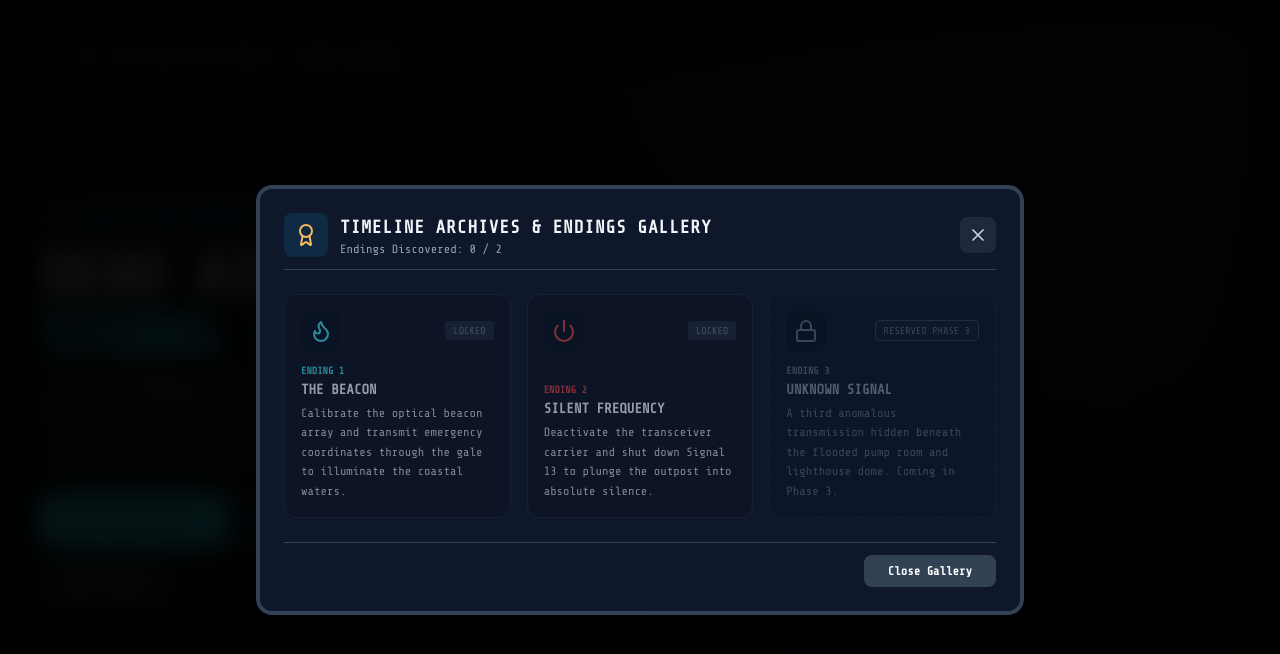
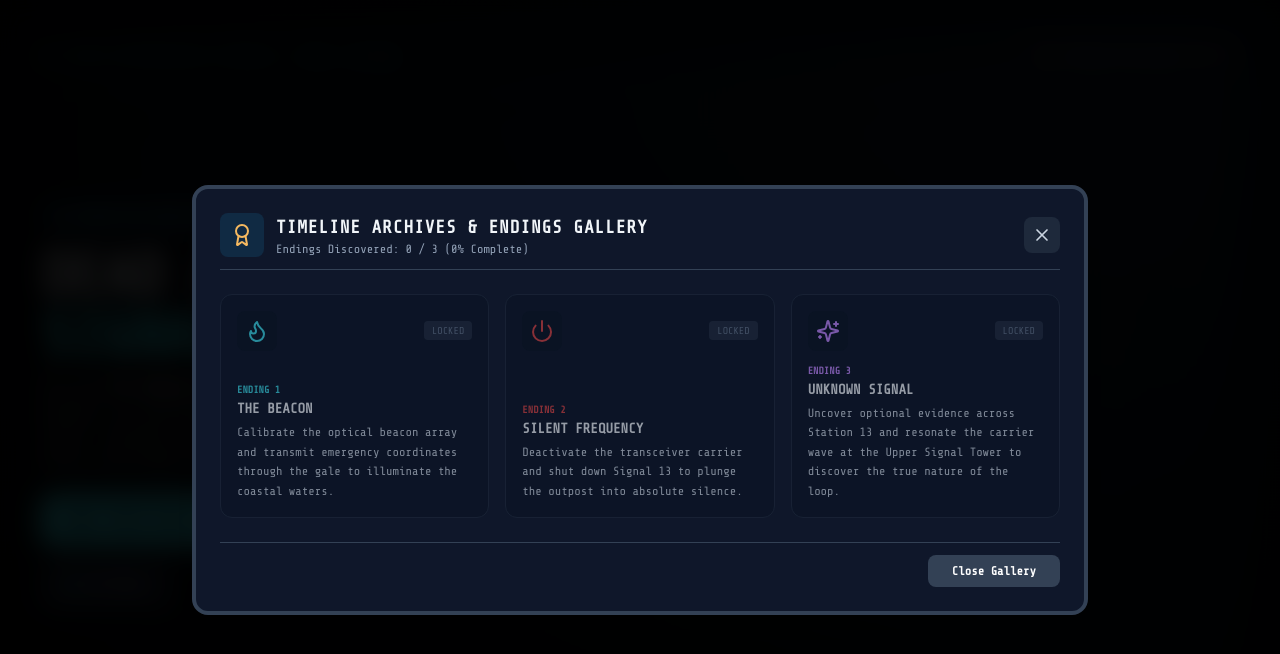
Before and after one commit to rhedenpadilla/station-13, a React (Vite) app: page / in a window 1280 px wide. Both pictures are taken after a click on the button "ENDINGS GALLERY". Shown: the top 654 px of the page. Built offline with nearby package versions, Linux system fonts and the light colour scheme.

Commit message:
feat(ui): update Endings Gallery to display all 3 ending cards and completion tracker

```diff
--- a/src/components/GameUI/EndingsGalleryModal.tsx
+++ b/src/components/GameUI/EndingsGalleryModal.tsx
@@ -1,5 +1,5 @@
 import { useGameState } from '../../game/state/useGameState';
-import { X, Award, Flame, Power, Lock, CheckCircle } from 'lucide-react';
+import { X, Award, Flame, Power, Sparkles, CheckCircle } from 'lucide-react';
 
 interface Props {
   onClose: () => void;
@@ -8,9 +8,14 @@ interface Props {
 export function EndingsGalleryModal({ onClose }: Props) {
   const endingsUnlocked = useGameState((state) => state.endingsUnlocked);
 
+  const unlockedCount =
+    (endingsUnlocked.beacon ? 1 : 0) +
+    (endingsUnlocked.silentFrequency ? 1 : 0) +
+    (endingsUnlocked.unknownSignal ? 1 : 0);
+
   return (
     <div className="fixed inset-0 z-50 flex items-center justify-center bg-black/90 backdrop-blur-md p-4 animate-fade-in text-slate-100 font-mono select-none">
-      <div className="relative w-full max-w-3xl bg-[#0F172A] border-4 border-[#334155] rounded-2xl shadow-2xl overflow-hidden p-6 flex flex-col gap-6">
+      <div className="relative w-full max-w-4xl bg-[#0F172A] border-4 border-[#334155] rounded-2xl shadow-2xl overflow-hidden p-6 flex flex-col gap-6">
         {/* Header */}
         <div className="flex justify-between items-center border-b border-[#334155] pb-3">
           <div className="flex items-center gap-3">
@@ -22,7 +27,7 @@ export function EndingsGalleryModal({ onClose }: Props) {
                 TIMELINE ARCHIVES & ENDINGS GALLERY
               </h2>
               <p className="text-xs text-slate-400">
-                Endings Discovered: {(endingsUnlocked.beacon ? 1 : 0) + (endingsUnlocked.silentFrequency ? 1 : 0)} / 2
+                Endings Discovered: {unlockedCount} / 3 ({Math.round((unlockedCount / 3) * 100)}% Complete)
               </p>
             </div>
           </div>
@@ -104,22 +109,36 @@ export function EndingsGalleryModal({ onClose }: Props) {
             </div>
           </div>
 
-          {/* Ending C: Unknown Signal (Phase 3 Silhouette) */}
-          <div className="p-4 rounded-xl border bg-[#07111F]/30 border-[#1E293B] opacity-50 flex flex-col justify-between gap-3 border-dashed">
+          {/* Ending C: Unknown Signal */}
+          <div
+            className={`p-4 rounded-xl border flex flex-col justify-between gap-3 ${
+              endingsUnlocked.unknownSignal
+                ? 'bg-[#2E1065]/60 border-[#A855F7]/70 shadow-[0_0_15px_rgba(168,85,247,0.25)]'
+                : 'bg-[#07111F]/50 border-[#1E293B] opacity-60'
+            }`}
+          >
             <div className="flex justify-between items-center">
-              <div className="p-2 rounded-lg bg-[#07111F] text-slate-500">
-                <Lock className="w-6 h-6" />
+              <div className="p-2 rounded-lg bg-[#07111F] text-[#C084FC]">
+                <Sparkles className="w-6 h-6" />
               </div>
-              <span className="text-[10px] text-slate-500 bg-[#0F172A] px-2 py-0.5 rounded border border-slate-700">
-                RESERVED PHASE 3
-              </span>
+              {endingsUnlocked.unknownSignal ? (
+                <span className="text-[10px] text-[#63D471] bg-[#1E293B] px-2 py-0.5 rounded font-bold flex items-center gap-1">
+                  <CheckCircle className="w-3 h-3" /> UNLOCKED
+                </span>
+              ) : (
+                <span className="text-[10px] text-slate-500 bg-[#1E293B] px-2 py-0.5 rounded">
+                  LOCKED
+                </span>
+              )}
             </div>
 
             <div>
-              <span className="text-[10px] text-slate-500 font-bold block mb-0.5">ENDING 3</span>
-              <h3 className="text-sm font-bold text-slate-400">UNKNOWN SIGNAL</h3>
-              <p className="text-xs text-slate-500 mt-1 leading-relaxed">
-                A third anomalous transmission hidden beneath the flooded pump room and lighthouse dome. Coming in Phase 3.
+              <span className="text-[10px] text-[#C084FC] font-bold block mb-0.5">ENDING 3</span>
+              <h3 className="text-sm font-bold text-slate-100">UNKNOWN SIGNAL</h3>
+              <p className="text-xs text-slate-300 mt-1 leading-relaxed">
+                {endingsUnlocked.unknownSignal
+                  ? "You locked the 13.13 MHz carrier across all bands, synchronizing past and present into a timeless anomaly."
+                  : "Uncover optional evidence across Station 13 and resonate the carrier wave at the Upper Signal Tower to discover the true nature of the loop."}
               </p>
             </div>
           </div>
```
